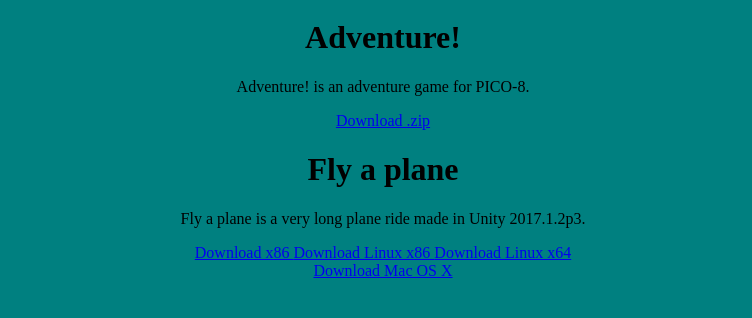
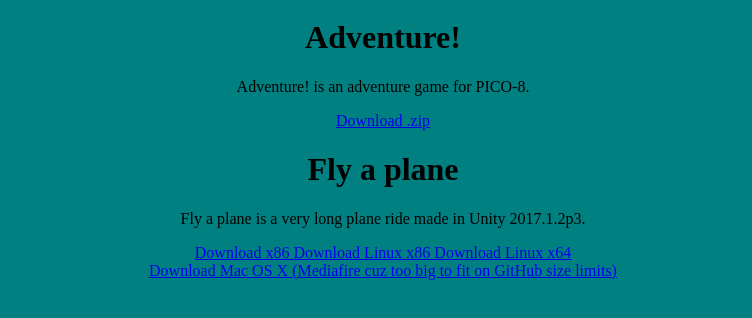
Before and after one commit to SPLASHStudios/SPLASHStudios, a plain HTML site: page docs/index.html in a window 1280 px wide. Shown: the part 178-496 px from the top of the page, without its empty margins (257-1009 px from the left). Drawn offline with Linux system fonts and the light colour scheme.

Commit message:
Update index.html

```diff
--- a/docs/index.html
+++ b/docs/index.html
@@ -14,6 +14,6 @@
         <center><p>Fly a plane is a very long plane ride made in Unity 2017.1.2p3.</p></center>
         <center><a href="download/flyaplane.html">Download x86 </a><a href="download/flyaplane64.html>Download x64 </a></center>
           <center><a href="download/flyaplanelinux.html">Download Linux x86 </a><a href="download/flyaplanelinux64.html">Download Linux x64 </a></center>
-          <center><a href="download/flyaplane.html">Download Mac OS X</a></center>
+          <center><a href="download/flyaplane.html">Download Mac OS X (Mediafire cuz too big to fit on GitHub size limits)</a></center>
       </body>
           </html>
```
